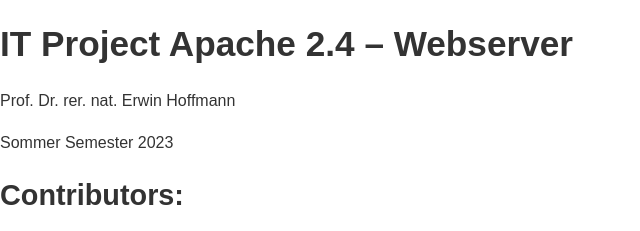
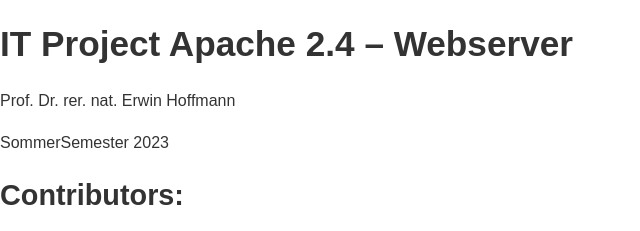
Before and after one commit to obaid2021/final, a plain HTML site: page index1.html in a window 1280 px wide. Shown: the top 231 px of the page, 0-640 px from the left. Drawn offline with Linux system fonts and the light colour scheme.

Commit message:
Update index1.html

```diff
--- a/index1.html
+++ b/index1.html
@@ -14,7 +14,7 @@
 
     <h1>IT Project Apache 2.4 – Webserver</h1>
     <p>Prof. Dr. rer. nat. Erwin Hoffmann</p>
-    <p>Sommer Semester 2023</p>
+    <p>SommerSemester 2023</p>
     <h2>Contributors:</h2>
     <ul>
         <li>Muhammad Obaid Ullah, 1230264</li>
```
